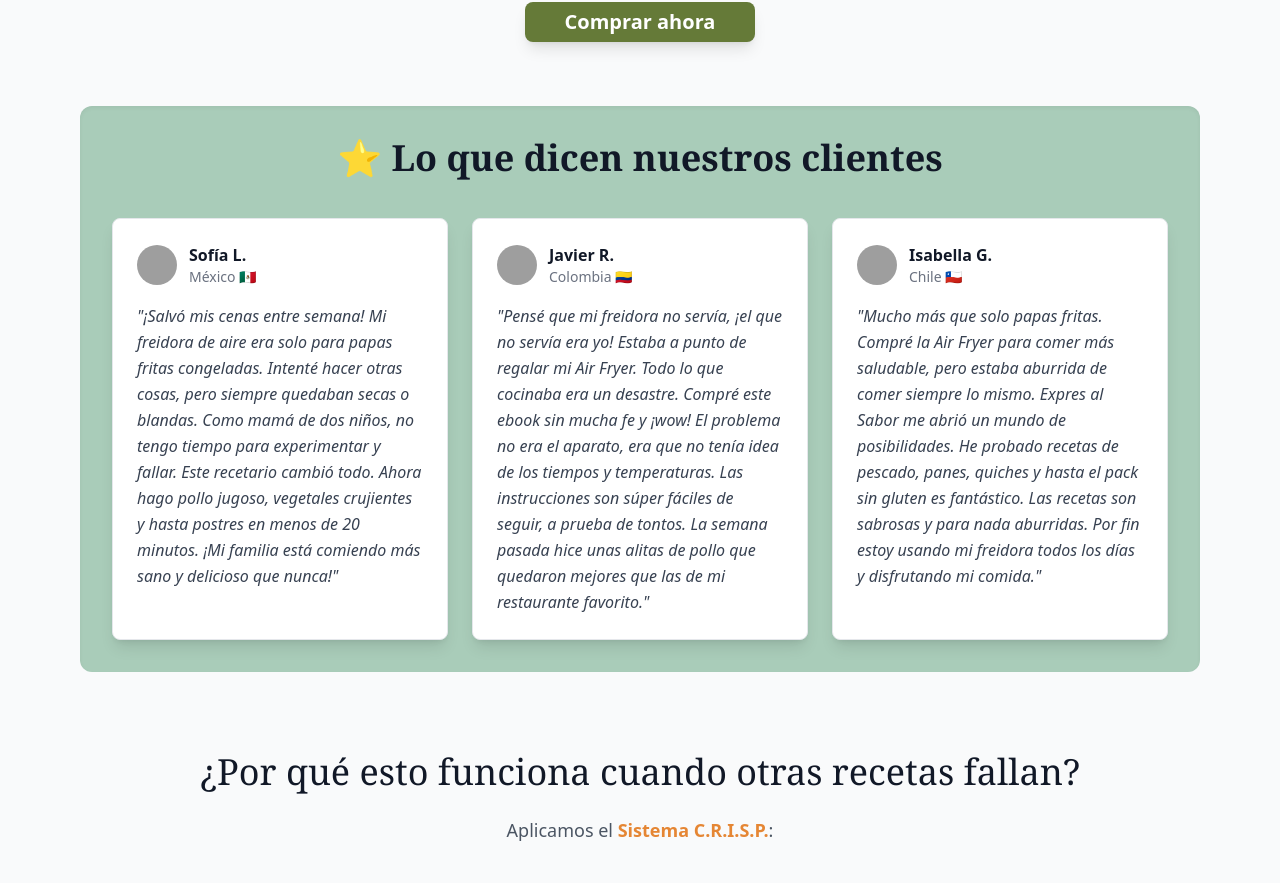
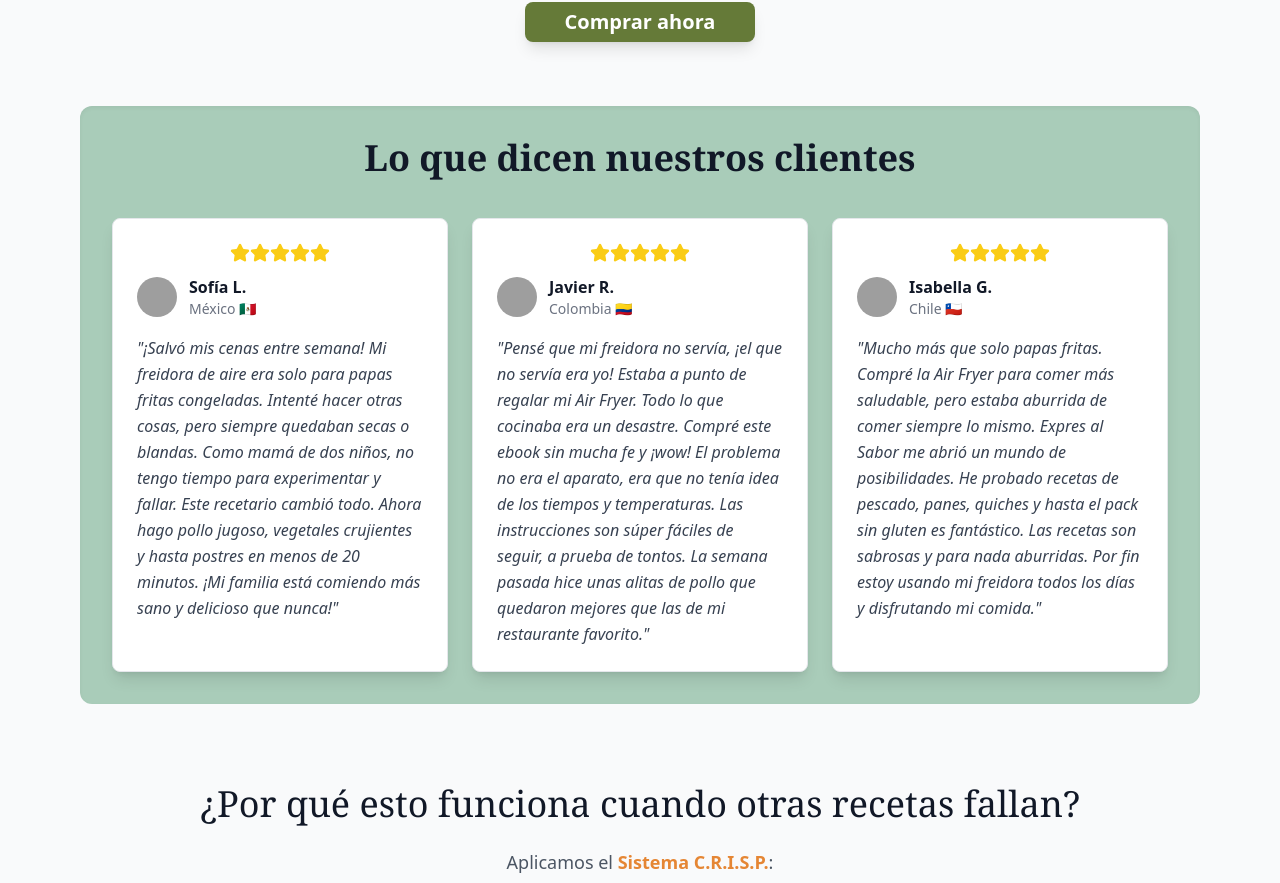
Before and after one commit to Laura271306/Expresalsabor, a React (Vite) app: page / in a window 1280 px wide. Shown: the part 2011-2894 px from the top of the page. Built offline with nearby package versions, Linux system fonts and the light colour scheme; grey boxes are pictures that could not be loaded.

Commit message:
[dyad] Adding 5-star ratings to each testimonial and removing the star from the title - wrote 1 file(s)

```diff
--- a/src/components/ProblemSolutionSection.tsx
+++ b/src/components/ProblemSolutionSection.tsx
@@ -60,6 +60,14 @@ const testimonials = [
   }
 ];
 
+const StarRating: React.FC = () => (
+  <div className="flex justify-center mb-3">
+    {[...Array(5)].map((_, i) => (
+      <Star key={i} className="w-5 h-5 fill-yellow-400 text-yellow-400" />
+    ))}
+  </div>
+);
+
 const ProblemSolutionSection: React.FC = () => {
   return (
     <SectionWrapper bgColor="light-gray"> {/* Alterado para light-gray */}
@@ -88,11 +96,12 @@ const ProblemSolutionSection: React.FC = () => {
       {/* Testimonial Section - Increased prominence */}
       <div className="mb-16 md:mb-20 p-8 rounded-xl bg-brand-success-bg shadow-inner">
         <h3 className="text-3xl md:text-4xl font-serif font-bold text-gray-900 text-center mb-10">
-          ⭐ Lo que dicen nuestros clientes
+          Lo que dicen nuestros clientes
         </h3>
         <div className="grid grid-cols-1 md:grid-cols-2 lg:grid-cols-3 gap-6">
           {testimonials.map((testimonial, index) => (
             <div key={index} className="p-6 border border-gray-200 rounded-lg bg-white shadow-lg">
+              <StarRating /> {/* Adicionando as 5 estrelas */}
               <div className="flex items-center mb-4">
                 <img
                   src={testimonial.avatar}
```
